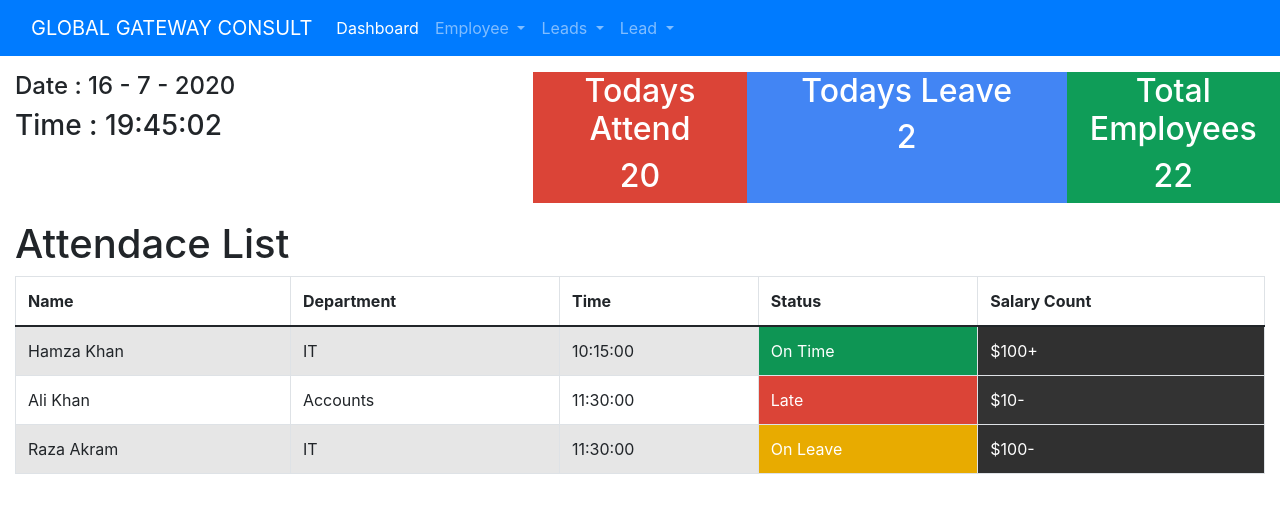
After one commit to hkbossdeveloper/GlobalCRM, a Flask app: page /Master/Dashboard/Employee/Attend in a window 1280 px wide. The commit adds this page. Shown: the top 513 px of the page. Run offline with Flask 2, Linux system fonts and the light colour scheme; some libraries are stand-ins or nearby versions.

Commit message:
Employee Section Created

```diff
--- a/Application/__init__.py
+++ b/Application/__init__.py
@@ -5,4 +5,4 @@ app.config.from_object('config.DevelopmentConfig')
 # client = MongoClient("mongodb+srv://GCU:03162400202@cluster0-rczww.gcp.mongodb.net/admin?authSource=admin&replicaSet=Cluster0-shard-0&readPreference=primary&appname=MongoDB%20Compass&ssl=true")
 # db = client.GlobalCRM
 
-from Application.views.Master import  dashboard , employee
+from Application.views.Master import  dashboard , employee , leads
--- a/Application/templates/Master/Base_Master.html
+++ b/Application/templates/Master/Base_Master.html
@@ -31,17 +31,17 @@
               <ul class="dropdown-menu" aria-labelledby="navbarDropdown">
                 <li><a class="dropdown-item" href="/Master/Dashboard/Employee/Create/">Create</a></li>
                 <li><a class="dropdown-item" href="/Master/Dashboard/Employee/Reports/">Report</a></li>
-                <li><a class="dropdown-item" href="#">Attendance</a></li>
+                <li><a class="dropdown-item" href="/Master/Dashboard/Employee/Attend">Attendance</a></li>
                 <li><a class="dropdown-item" href="#">Search</a></li>
               </ul>
             </li>
             <li class="nav-item dropdown">
               <a class="nav-link dropdown-toggle" href="#" id="navbarDropdown" role="button" data-toggle="dropdown" aria-expanded="false">
-                Applicants
+                Leads
               </a>
               <ul class="dropdown-menu" aria-labelledby="navbarDropdown">
-                <li><a class="dropdown-item" href="#">Create</a></li>
-                <li><a class="dropdown-item" href="#">Lists</a></li>
+                <li><a class="dropdown-item" href="/Master/Dashboard/Leads/Create/">Create</a></li>
+                <li><a class="dropdown-item" href="/Master/Dashboard/Leads/Create/List/">Lists</a></li>
                 <li><a class="dropdown-item" href="#">Pending</a></li>
                 <li><a class="dropdown-item" href="#">Approved</a></li>
               </ul>
--- /dev/null
+++ b/Application/templates/Master/attendence_master.html
@@ -0,0 +1,91 @@
+{% extends '/Master/Base_Master.html' %}
+{% block title  %} {{ pageContent.title }} {% endblock %}
+{% block content %}
+
+<div class="container-fluid" onload="startTime()">
+    <div class="row mt-3">
+        <div class="col-sm-12 col-md-5">
+            <h4>Date : {{ pageContent.currentday }} - {{ pageContent.currentmonth }} - {{ pageContent.currentyear }}</h4>
+            <script>
+                function startTime() {
+                  var today = new Date();
+                  var h = today.getHours();
+                  var m = today.getMinutes();
+                  var s = today.getSeconds();
+                  m = checkTime(m);
+                  s = checkTime(s);
+                  document.getElementById('txt').innerHTML =
+                  h + ":" + m + ":" + s;
+                  var t = setTimeout(startTime, 500);
+                }
+                function checkTime(i) {
+                  if (i < 10) {i = "0" + i};  // add zero in front of numbers < 10
+                  return i;
+                }
+                </script>
+                <h3>Time : <span id="txt"></span></h3>
+        </div>
+        <div class="col-sm-12 col-md-2" style="background-color: #DB4437;">
+           <center>
+               <h2 style="color:#fff">Todays Attend </h2>
+               <h2 style="color:#fff">20 </h2>
+            </center>
+        </div>
+        <div class="col-sm-12 col-md-3" style="background-color: #4285F4;">
+            <center>
+                <h2 style="color:#fff">Todays Leave </h2>
+                <h2 style="color:#fff">2 </h2>
+             </center>
+        </div>
+        <div class="col-sm-12 col-md-2" style="background-color: #0F9D58;">
+            <center>
+                <h2 style="color:#fff">Total Employees </h2>
+                <h2 style="color:#fff">22 </h2>
+             </center>
+        </div>
+        <div class="col-sm-12 col-md-12">
+            <form></form>
+        </div>
+        <div class="col-sm-12 col-md-12">
+        <h1 class="mt-3">Attendace List  </h1>
+        <table class="table table-striped table-bordered">
+            <thead>
+                <tr>
+                    <th>Name</th>
+                    <th>Department</th>
+                    <th>Time</th>
+                    <th>Status</th>
+                    <th>Salary Count</th>
+                </tr>
+            </thead>
+            <tbody>
+                <tr>
+                    <td>Hamza Khan</td>
+                    <td>IT</td>
+                    <td>10:15:00</td>
+                    <td style="background-color: #0F9D58;color:white">On Time</td>
+                    <td style="background-color: #333;color:white">$100+</td>
+                </tr>
+                <tr>
+                    <td>Ali Khan</td>
+                    <td>Accounts</td>
+                    <td>11:30:00</td>
+                    <td style="background-color: #DB4437;color:white">Late</td>
+                    <td style="background-color: #333;color:white">$10-</td>
+                </tr>
+                <tr>
+                    <td>Raza Akram</td>
+                    <td>IT</td>
+                    <td>11:30:00</td>
+                    <td style="background-color: #F4B400;color:white">On Leave</td>
+                    <td style="background-color: #333;color:white">$100-</td>
+                </tr>
+            </tbody>
+        </table>
+        </div>
+    </div>
+</div>
+
+
+
+{% endblock %}
--- a/Application/views/Master/employee.py
+++ b/Application/views/Master/employee.py
@@ -19,7 +19,13 @@ def reports_download():
     pageContent['currentyear'] = x.year
     return render_template('Master/download_emp_current.html' , pageContent=pageContent)
 
-    # response = make_response(pdf)
-    # response.headers['Content-Type'] = 'application/pdf'
-    # response.headers['Content-Disposition'] = 'inline; filename=EmployeeReports.pdf'
-    # return response
+@app.route('/Master/Dashboard/Employee/Attend')
+def emp_attend():
+    pageContent = {
+        "title": "GGC - Employee Reports 2020"
+    }
+    x = datetime.datetime.now()
+    pageContent['currentyear'] = x.year
+    pageContent['currentmonth'] = x.month
+    pageContent['currentday'] = x.day
+    return render_template('Master/attendence_master.html' , pageContent=pageContent)
```
Also changed, not shown: Application/templates/Master/Employee_report.html (+12 -12 lines), Application/templates/Master/applicants_list.html (added, +48 -0 lines), Application/templates/Master/create_leads.html (added, +48 -0 lines), Application/views/Master/leads.py (added, +11 -0 lines), 1 other file.
